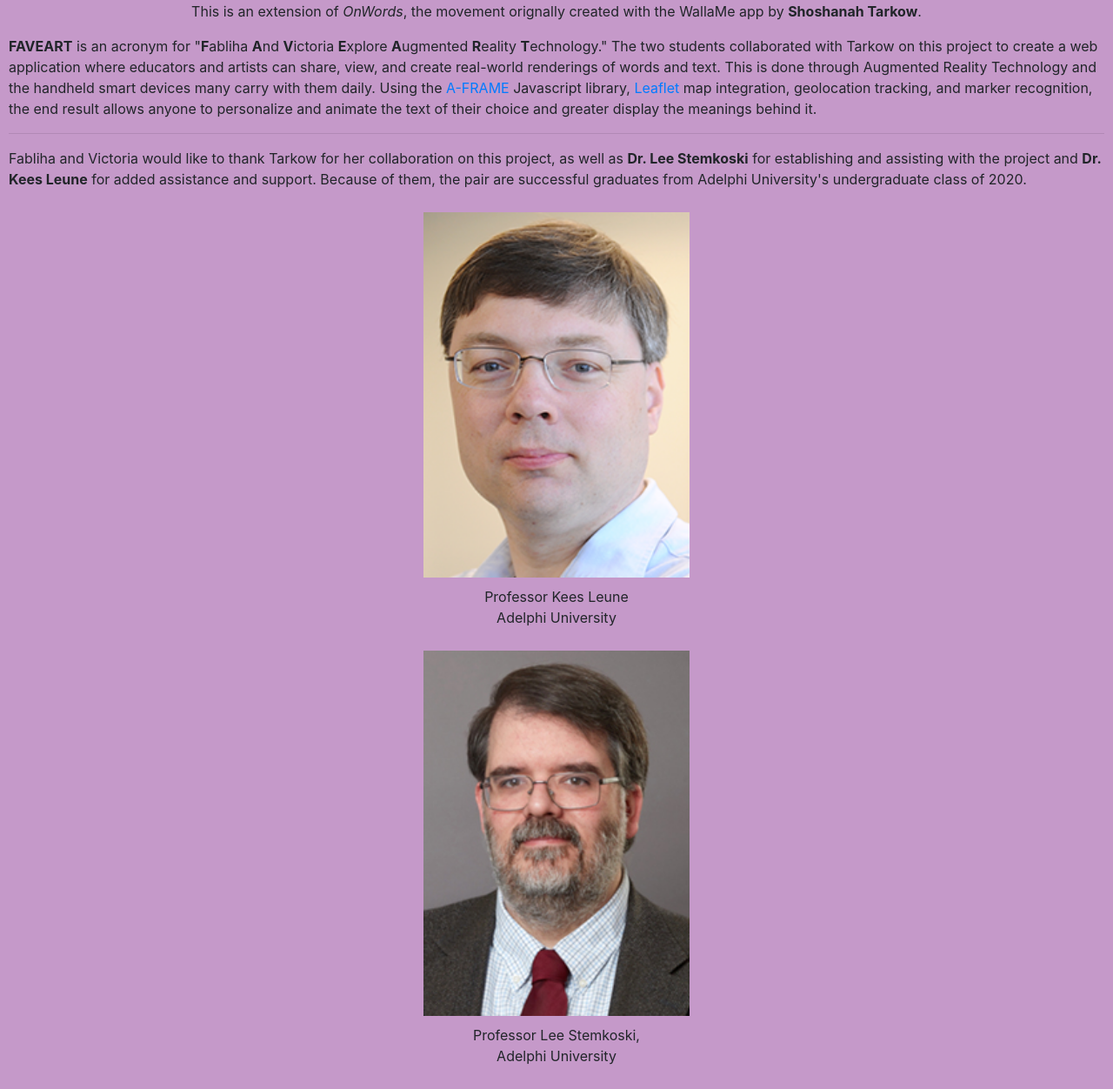
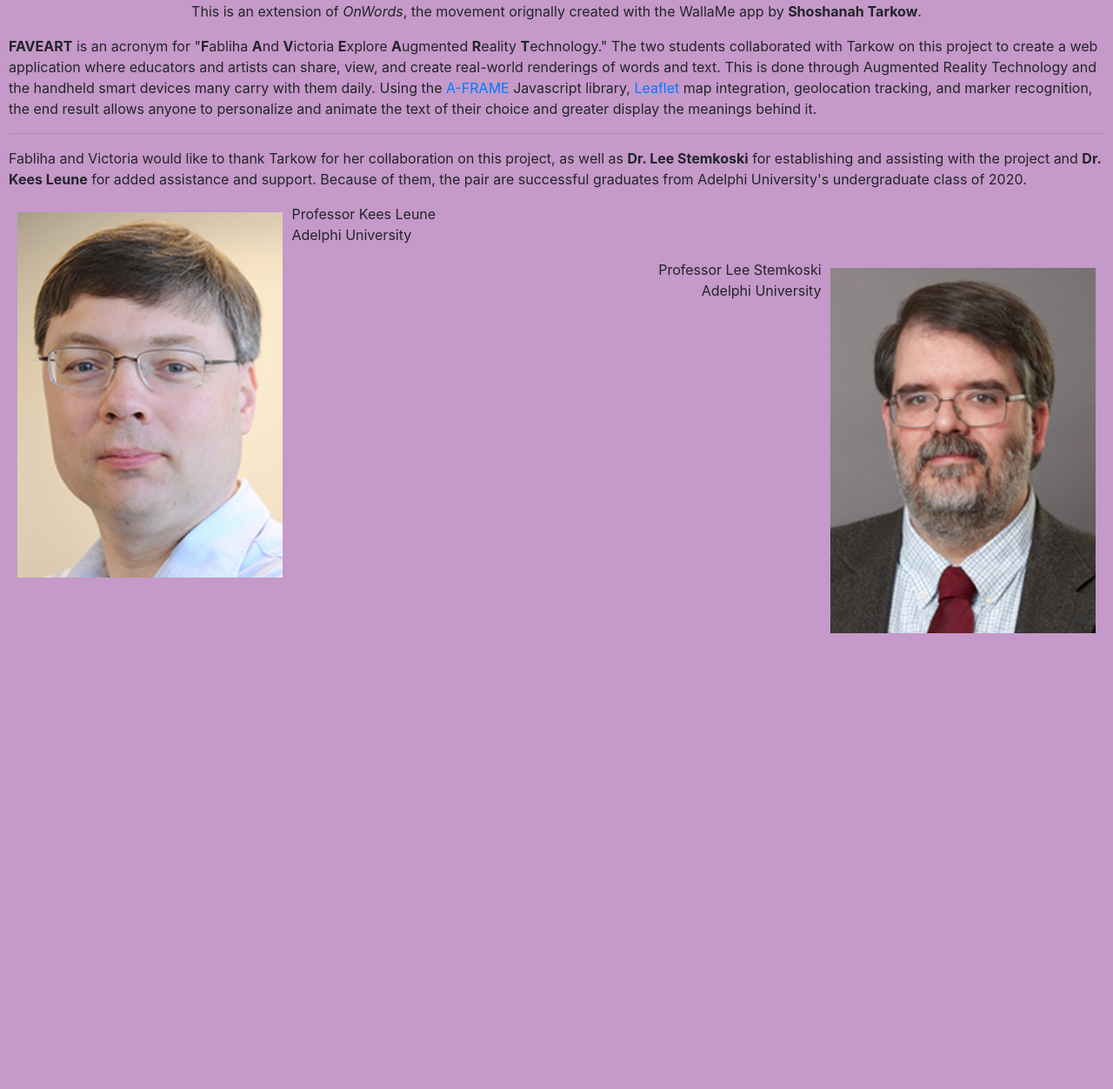
Before and after one commit to FablihaHossain/FAVEART-For-OnWords, a Flask app: page /about in a window 1280 px wide. Shown: the part 1120-2372 px from the top of the page at 87% size. After the commit the page ends 1848 px from the top, so only its background shows below. Run offline with Flask 2, Linux system fonts and the light colour scheme; some libraries are stand-ins or nearby versions.

Commit message:
S20SS2FAVE-77 About Page edits for Shoshanah, Stem and Leune

```diff
--- a/application/templates/about.html
+++ b/application/templates/about.html
@@ -13,9 +13,9 @@
 		This is an extension of <i>OnWords</i>, the movement orignally created with the WallaMe app by <b>Shoshanah Tarkow</b>.</p>
 		<p><b>FAVEART</b> is an acronym for "<b>F</b>abliha <b>A</b>nd <b>V</b>ictoria <b>E</b>xplore <b>A</b>ugmented <b>R</b>eality <b>T</b>echnology." The two students collaborated with Tarkow on this project to create a web application where educators and artists can share, view, and create real-world renderings of words and text. This is done through Augmented Reality Technology and the handheld smart devices many carry with them daily. Using the <a href="aframe.io"style="font-color:white;">A-FRAME</a> Javascript library, <a style="font-color:white;" href="leafletjs.com">Leaflet</a> map integration, geolocation tracking, and marker recognition, the end result allows anyone to personalize and animate the text of their choice and greater display the meanings behind it.</p><hr>
 		<p>Fabliha and Victoria would like to thank Tarkow for her collaboration on this project, as well as <b>Dr. Lee Stemkoski</b> for establishing and assisting with the project and <b>Dr. Kees Leune</b> for added assistance and support. Because of them, the pair are successful graduates from Adelphi University's undergraduate class of 2020.</p>
-		<img id="mainpic" src="static/Leune.png"alt="Prof. Kees Leune"><p style="text-align: center">Professor Kees Leune<br>
+		<img id="mainpic"  style="display: block; float:left;"src="static/Leune.png"alt="Prof. Kees Leune"><p style="text-align: left">Professor Kees Leune<br>
 		Adelphi University</p>
-		<img id="mainpic" src="static/Stemkoski.jpg"alt="Prof. Lee Stemkoski"><p style="text-align: center">Professor Lee Stemkoski,<br>
+		<img id="mainpic" style="display: block; float:right;" src="static/Stemkoski.jpg" alt="Prof. Lee Stemkoski"><p style="text-align: right">Professor Lee Stemkoski<br>
 		Adelphi University</p>
 	</div>
 	</body>
```
